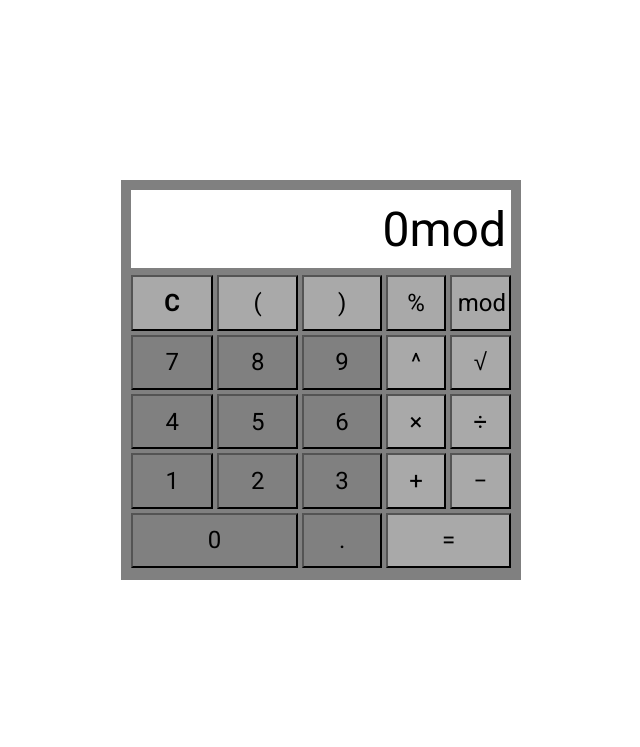
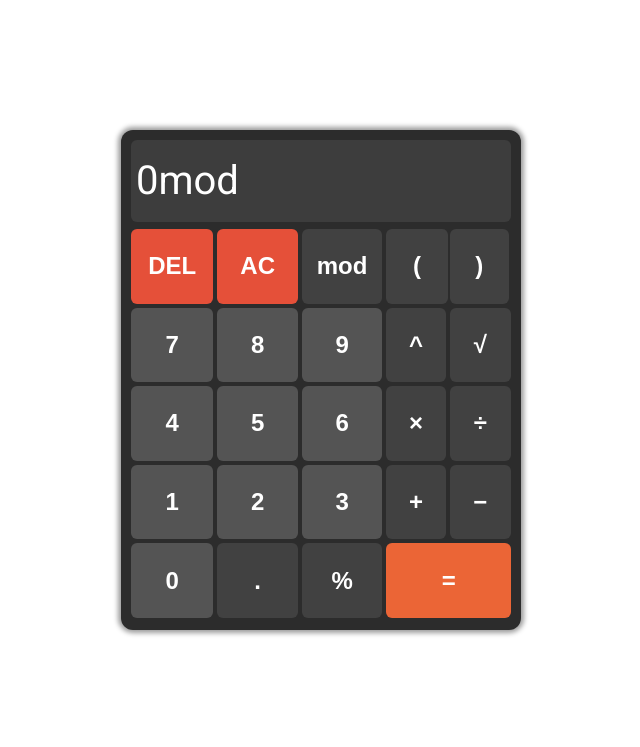
Before and after one commit to arnaudSanchez1816/odin-calculator, a website with bundled scripts: page index.html in a window 1280 px wide. Both pictures are taken after a click on the button "mod". Shown: the top 747 px of the page, without its empty margins (319-959 px from the left). Built offline with nearby package versions, Linux system fonts and the light colour scheme.

Commit message:
Improve clear behavior.
Style calculator by copying the GNOME calculator style.

```diff
--- a/css/style.css
+++ b/css/style.css
@@ -46,25 +46,33 @@ footer {
     margin: 50px;
     display: flex;
     flex-direction: column;
-    background-color: gray;
+    background-color: #2c2c2c;
     padding: 10px;
+    border-radius: 12px;
+    box-shadow: 0px 0px 5px 3px #9c9c9c;
 
     min-height: 200px;
     min-width: 400px;
     width: 400px;
-    height: 400px;
+    height: 500px;
 }
 
 .input {
     height: 100px;
-    background-color: white;
+    background-color: #3d3d3d;
+    color: white;
+    font-size: 2.5em;
+    text-overflow: ellipsis;
+    font-weight: 400;
+
+    border-radius: 6px;
     margin-bottom: 5px;
     padding: 0 5px 0 5px;
     display: flex;
     align-items: center;
-    justify-content: flex-end;
-    font-size: 3em;
-    text-overflow: ellipsis;
+    justify-content: flex-start;
+
+
     overflow: hidden;
     white-space: nowrap;
 }
@@ -83,20 +91,63 @@ footer {
     padding: 0;
 }
 
-.operand {
+.calculator button {
+    border: 0px;
+    border-radius: 6px;
+    color: white;
+    font-weight: 700;
     width: 100%;
     height: 100%;
-    background-color: gray;
     font-size: 1.5em;
-    font-family: Roboto, sans-serif;
+    transition: 0.2s;
+}
+
+.operand {
+    background-color: #545454;
+}
+
+.operand:hover {
+    background-color: #5f5f5f;
+}
+
+.operand:active {
+    background-color: #737373;
 }
 
 .operator {
-    width: 100%;
-    height: 100%;
-    background-color: darkgray;
-    font-size: 1.5em;
-    font-family: Roboto, sans-serif;
+    background-color: #414141;
+}
+
+.operator:hover {
+    background-color: #4a4a4a;
+}
+
+.operator:active {
+    background-color: #696969;
+}
+
+.equal {
+    background-color: #eb6536;
+}
+
+.equal:hover {
+    background-color: #ed744a;
+}
+
+.equal:active {
+    background-color: #bc512b;
+}
+
+.clear {
+    background-color: #e55039;
+}
+
+.clear:hover {
+    background-color: #e76153;
+}
+
+.clear:active {
+    background-color: #eb2f06;
 }
 
 .italic {
--- a/index.html
+++ b/index.html
@@ -14,13 +14,13 @@
             <div class="controls grid">
                 <div class="numpad col-4 grid">
                     <div class="col-2 pl-0">
-                        <button class="operator bold" data-key="Delete" >C</button>
+                        <button class="clear bold" data-key="Backspace" >DEL</button>
                     </div>
                     <div class="col-2">
-                        <button class="operator" data-key="(">(</button>
+                        <button class="clear bold" data-key="Delete" >AC</button>
                     </div>
                     <div class="col-2">
-                        <button class="operator" data-key=")">)</button>
+                        <button class="operator" data-key="m">mod</button>
                     </div>
                     <div class="col-2 pl-0">
                         <button class="operand" data-key="7">7</button>
@@ -49,19 +49,22 @@
                     <div class="col-2">
                         <button class="operand" data-key="3">3</button>
                     </div>
-                    <div class="col-4 pl-0">
+                    <div class="col-2 pl-0">
                         <button class="operand" data-key="0">0</button>
                     </div>
                     <div class="col-2">
-                        <button class="operand" data-key=".">.</button>
+                        <button class="operator" data-key=".">.</button>
+                    </div>
+                    <div class="col-2">
+                        <button class="operator" data-key="%">%</button>
                     </div>
                 </div>
                 <div class="operators col-2 grid">
+                    <div class="col-3 pr-0">
+                        <button class="operator" data-key="(">(</button>
+                    </div>
                     <div class="col-3">
-                        <button class="operator" data-key="%">%</button>
-                    </div>
-                    <div class="col-3 pr-0">
-                        <button class="operator" data-key="m">mod</button>
+                        <button class="operator" data-key=")">)</button>
                     </div>
                     <div class="col-3">
                         <!-- Could not figure out how to handle "Dead" key ^, use "e" instead -->
@@ -83,7 +86,7 @@
                         <button class="operator" data-key="-">&minus;</button>
                     </div>
                     <div class="col pr-0">
-                        <button class="operator" data-key="Enter">=</button>
+                        <button class="equal" data-key="Enter">=</button>
                     </div>
                 </div>
             </div>
--- a/js/script.js
+++ b/js/script.js
@@ -1,8 +1,10 @@
 import ParserModule from './parser.js';
+import LexerModule from './lexer.js';
 
 const buttons = Array.from(document.querySelectorAll("button"));
 const inputField = document.querySelector("#inputField");
 const parser = new ParserModule.Parser();
+let errorDisplayed = false;
 
 document.addEventListener("keydown", function(event) {
     const key = event.key;
@@ -17,6 +19,13 @@ buttons.forEach(x => {
 });
 
 function processKey(key) {
+    // If an error was displayed, reset the text content
+    if(errorDisplayed) {
+        inputField.textContent = "";
+        errorDisplayed = false;
+    }
+
+    const inputFieldContent = inputField.textContent;
     if(key === "Enter") {
         try {
             const expression = parser.parseString(inputField.textContent);
@@ -26,6 +35,7 @@ function processKey(key) {
         catch (exception) {
             console.error(exception);
             inputField.textContent = "Error";
+            errorDisplayed = true;
         }
         return true;
     }
@@ -34,15 +44,41 @@ function processKey(key) {
         return true;
     }
     else if(key === "Backspace") {
-        const str = inputField.textContent;
-        if(str.length > 0) {
-            inputField.textContent = str.slice(0, str.length - 1);
+        if(inputFieldContent.length <= 0) {
+            return;
         }
+        // Remove last input tokens
+        const tokens = LexerModule.tokenize(inputFieldContent, false);
+        // Pop the EOF token
+        tokens.pop();
+
+        if(tokens[tokens.length-1].tokenType === LexerModule.TOKEN_TYPES.number) {
+            // If the last token is a number, remove the last input character instead
+            inputField.textContent = inputFieldContent.slice(0, inputFieldContent.length - 1);
+            return;
+        }
+
+        // Remove last token and reconstruct the input text
+        tokens.pop();
+        const inputText = tokens.reduce((resultString, currentToken) => {
+            return resultString += currentToken.text;
+        }, "");
+        inputField.textContent = inputText
         return true;
     }
 
     const button = buttons.find(x => x.dataset.key === key);
     if(button) {
+        if(inputFieldContent === "0") {
+            if(key === inputFieldContent) {
+                return;
+            }
+            // Clear initial 0 if input a number something other than 0
+            if(key >= "0" && key <= "9") {
+                inputField.textContent = "";
+            }
+        }
+
         inputField.textContent += button.textContent;
         return true;
     }
```
